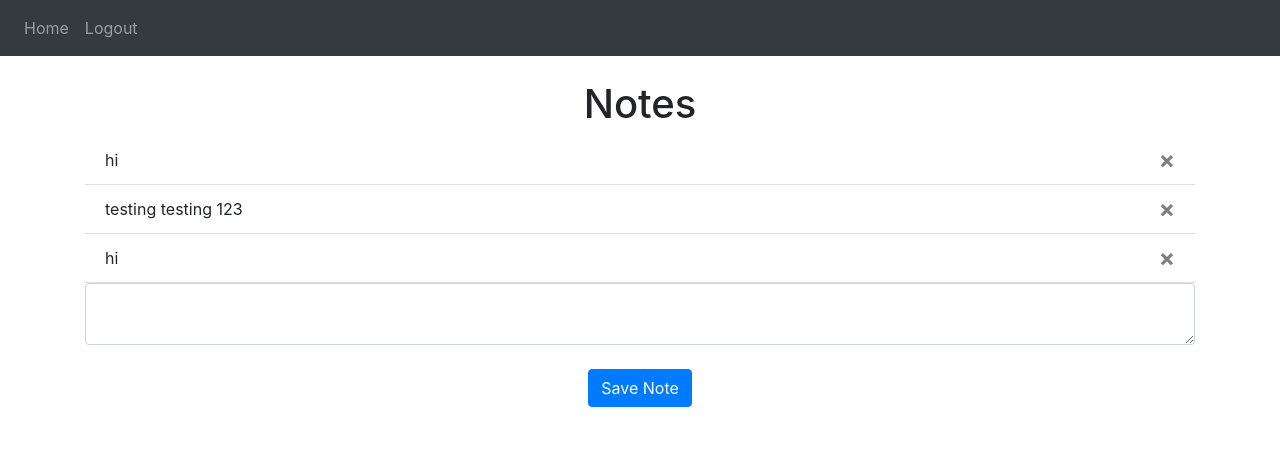
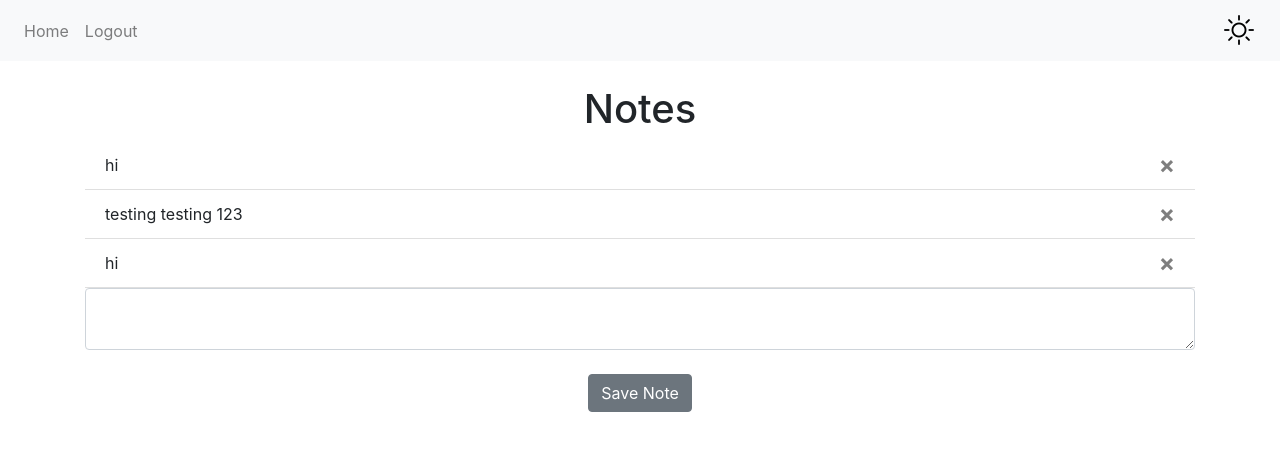
Before and after one commit to ty-donovan/BasicFlaskWebApp, a Flask app: page / in a window 1280 px wide. Shown: the top 451 px of the page. Run offline with Flask 3, Linux system fonts and the light colour scheme; a user stored in the database is signed in; some libraries are stand-ins or nearby versions.

Commit message:
got light dark mode working, however it does reset on any form submission, couldn't get it to work

```diff
--- a/website/static/index.js
+++ b/website/static/index.js
@@ -7,3 +7,59 @@ deleteNote = (id) => {
         window.location.href = '/';
     });
 }
+
+const toggle = document.getElementById('toggleDark');
+const navbar = document.querySelector('.navbar');
+const body = document.querySelector('body');
+const noteForm = document.querySelector('#noteForm');
+const title = document.getElementById('title');
+const notes = document.querySelectorAll('.list-group-item');
+const inputs = document.querySelectorAll('input');
+// const button = document.querySelectorAll('.toggle-button');
+
+toggle.addEventListener('click', () => {
+    console.log(button);
+    toggle.classList.toggle('bi-moon');
+    toggle.classList.toggle('bi-brightness-high');
+    if (toggle.classList.contains('bi-brightness-high')) {
+        // document.cookie = "mode=light";
+        navbar.classList.remove('navbar-dark');
+        navbar.classList.remove('bg-dark');
+        navbar.classList.add('navbar-light');
+        navbar.classList.add('bg-light');
+        toggle.style.color = 'black';
+        body.style.background = "white";
+        body.style.color = "black";
+        noteForm.style.background = "white";
+        title.style.color = "black";
+        notes.forEach(note => {
+            note.style.background = "white";
+            note.style.color = "black";
+            note.querySelector('.note-data').style.color = "black";
+        });
+        inputs.forEach(input => {
+            input.style.background = "white";
+            input.style.color = "black";
+        });
+    } else {
+        // document.cookie = "mode=dark";
+        navbar.classList.remove('navbar-light');
+        navbar.classList.remove('bg-light');
+        navbar.classList.add('navbar-dark');
+        navbar.classList.add('bg-dark');
+        toggle.style.color = 'white';
+        body.style.background = "#333333";
+        body.style.color = "white";
+        noteForm.style.background = "#333333";
+        title.style.color = "white";
+        notes.forEach(note => {
+            note.style.background = "#333333";
+            note.style.color = "white";
+            note.querySelector('.note-data').style.color = "white";
+        });
+        inputs.forEach(input => {
+            input.style.background = "#333333";
+            input.style.color = "white";
+        });
+    }
+});
--- /dev/null
+++ b/website/static/styles.css
@@ -0,0 +1,5 @@
+i {
+    font-size: 30px;
+    color: black;
+    padding: 10px;
+}
--- a/website/templates/base.html
+++ b/website/templates/base.html
@@ -14,23 +14,28 @@
             href="https://stackpath.bootstrapcdn.com/font-awesome/4.7.0/css/font-awesome.min.css"
             crossorigin="anonymous"
         />
+        <link rel="stylesheet" href="https://cdn.jsdelivr.net/npm/bootstrap-icons@1.10.5/font/bootstrap-icons.css">
+        <link rel="stylesheet" href="{{ url_for('static', filename='styles.css') }}">
 
         <title>{% block title %}Home{% endblock %}</title>
     </head>
     <body>
-        <nav class="navbar navbar-expand-lg navbar-dark bg-dark">
+        <nav class="navbar navbar-expand-lg navbar-light bg-light">
             <button class="navbar-toggler" type="button" data-toggle="collapse" data-target="#navbar">
                 <span class="navbar-toggler-icon"></span>
             </button>
             <div class="collapse navbar-collapse" id="navbar">
-                <div class="navbar-nav">
+                <div class="navbar-nav mr-auto">
                     {% if user.is_authenticated %}
-                    <a class="nav-item nav-link" id="home" href="/">Home</a>
-                    <a class="nav-item nav-link" id="logout" href="/logout">Logout</a>
+                      <a class="nav-item nav-link" id="home" href="/">Home</a>
+                      <a class="nav-item nav-link" id="logout" href="/logout">Logout</a>
                     {% else %}
-                    <a class="nav-item nav-link" id="login" href="/login">Login</a>
-                    <a class="nav-item nav-link" id="signUp" href="/sign-up">Sign Up</a>
+                      <a class="nav-item nav-link" id="login" href="/login">Login</a>
+                      <a class="nav-item nav-link" id="signUp" href="/sign-up">Sign Up</a>
                     {% endif %}
+                </div>
+                <div class="icon-wrapper">
+                    <i class="bi bi-brightness-high" id="toggleDark"></i>
                 </div>
             </div>
         </nav>
--- a/website/templates/home.html
+++ b/website/templates/home.html
@@ -2,21 +2,22 @@
 
 {% block content %}
 <br />
-<h1 align="center">Notes</h1>
+<h1 align="center" id="title">Notes</h1>
 <ul class="list-group list-group-flush" id="notes">
     {% for note in user.notes %}
-    <li class="list-group-item">{{ note.data }}
+    <li class="list-group-item {{ note.id }}">
+        <span class="note-data">{{ note.data }}</span>
         <button type="button" class="close" onClick="deleteNote({{ note.id }})">
             <span aria-hidden="true">&times;</span>
         </button>
     </li>
     {% endfor %}
 </ul>
-<form method="POST">
+<form method="POST" id="noteForm">
     <textarea name="note" class="form-control" id="note"></textarea>
     <br />
     <div align="center">
-        <button type="submit" class="btn btn-primary">Save Note</button>
+        <button type="submit" class="btn btn-secondary toggle-button">Save Note</button>
     </div>
 </form>
 
--- a/website/templates/login.html
+++ b/website/templates/login.html
@@ -28,7 +28,7 @@
         />
     </div>
     <br />
-    <button type="submit" class="btn btn-primary">Login</button>
+    <button type="submit" class="btn btn-secondary toggle-button">Login</button>
 </form>
 
 {% endblock %}
--- a/website/templates/sign_up.html
+++ b/website/templates/sign_up.html
@@ -50,7 +50,7 @@
         />
     </div>
     <br />
-    <button type="submit" class="btn btn-primary">Submit</button>
+    <button type="submit" class="btn btn-secondary toggle-button">Submit</button>
 </form>
 
 {% endblock %}
--- a/website/views.py
+++ b/website/views.py
@@ -4,6 +4,7 @@ from .models import Note
 from . import db
 import json
 import jsonify
+
 
 views = Blueprint('views', __name__)
 
```
Also changed, not shown: instance/database.db.
